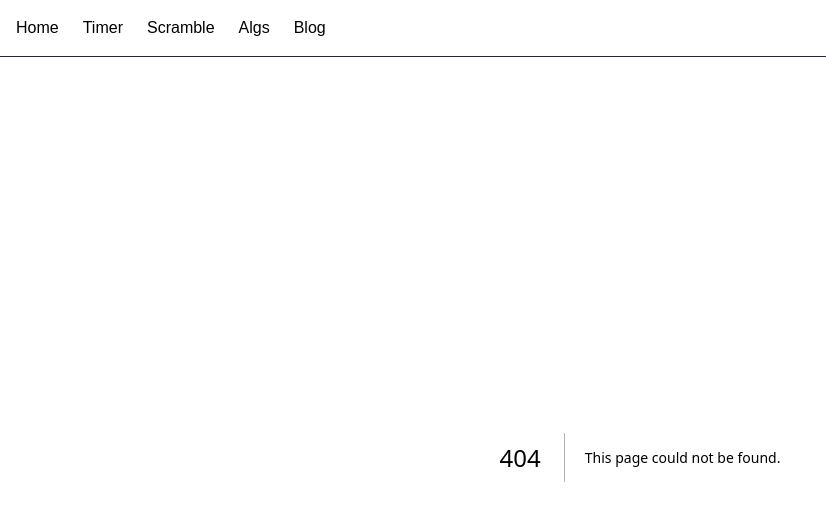
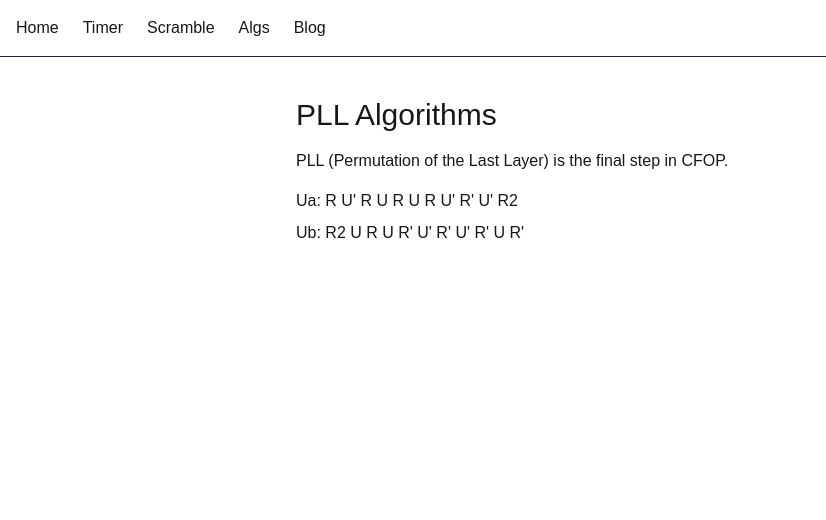
Before and after one commit to starisks/nextjs-boilerplate, a Next.js app: page /pll in a window 1280 px wide. Before the commit this address had no page. Shown: the top 520 px of the page, without its empty margins (0-826 px from the left). Built offline with nearby package versions, Linux system fonts and the light colour scheme.

Commit message:
Create page.tsx

```diff
--- /dev/null
+++ b/app/pll/page.tsx
@@ -0,0 +1,21 @@
+export const metadata = {
+  title: "PLL Algorithms List",
+  description: "Complete PLL algorithms for Rubik's Cube.",
+};
+
+export default function PLL(){
+  return (
+    <main className="p-10 max-w-3xl mx-auto">
+      <h1 className="text-3xl mb-4">PLL Algorithms</h1>
+
+      <p className="mb-4">
+        PLL (Permutation of the Last Layer) is the final step in CFOP.
+      </p>
+
+      <ul className="space-y-2 font-mono">
+        <li>Ua: R U' R U R U R U' R' U' R2</li>
+        <li>Ub: R2 U R U R' U' R' U' R' U R'</li>
+      </ul>
+    </main>
+  );
+}
```
